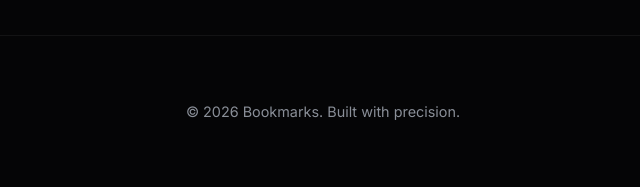
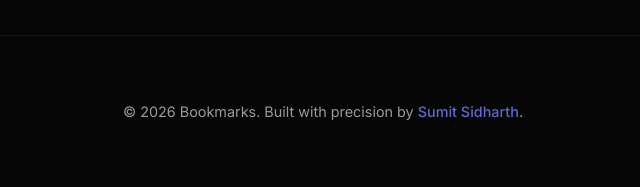
Before and after one commit to sumitsidharth/Bookmark, a Django app: page /images/create/ in a window 1280 px wide. Shown: the part 930-1117 px from the top of the page, without its empty margins (317-957 px from the left). Run offline with Django 5.2, Linux system fonts and the light colour scheme; the visitor is signed in with stand-in values (Sample User, id 1).

Commit message:
Add author signature to footer

```diff
--- a/social_app/templates/base.html
+++ b/social_app/templates/base.html
@@ -79,8 +79,8 @@
         {% endblock %}
     </main>
 
-    <footer id="footer" style="padding: 4rem 2rem; border-top: 1px solid var(--border-default); text-align: center; color: var(--foreground-muted); font-size: 0.9rem;">
-        <p>&copy; 2026 Bookmarks. Built with precision.</p>
+    <footer style="padding: 4rem 2rem; border-top: 1px solid var(--border-default); text-align: center; color: var(--foreground-subtle); font-size: 0.9rem;">
+        <p>&copy; 2026 Bookmarks. Built with precision by <a href="https://github.com/sumitsidharth" target="_blank" style="color: var(--accent); text-decoration: none; font-weight: 500;">Sumit Sidharth</a>.</p>
     </footer>
 
     <div id="toast-container" class="toast-container"></div>
```
